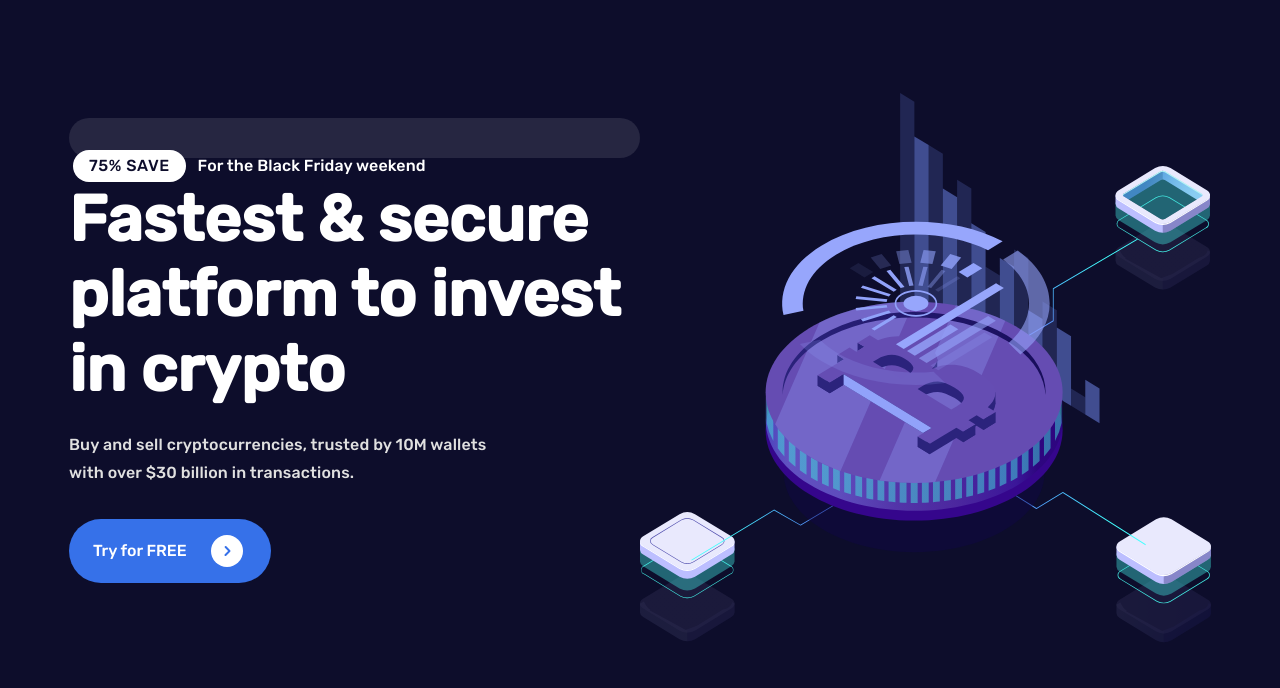
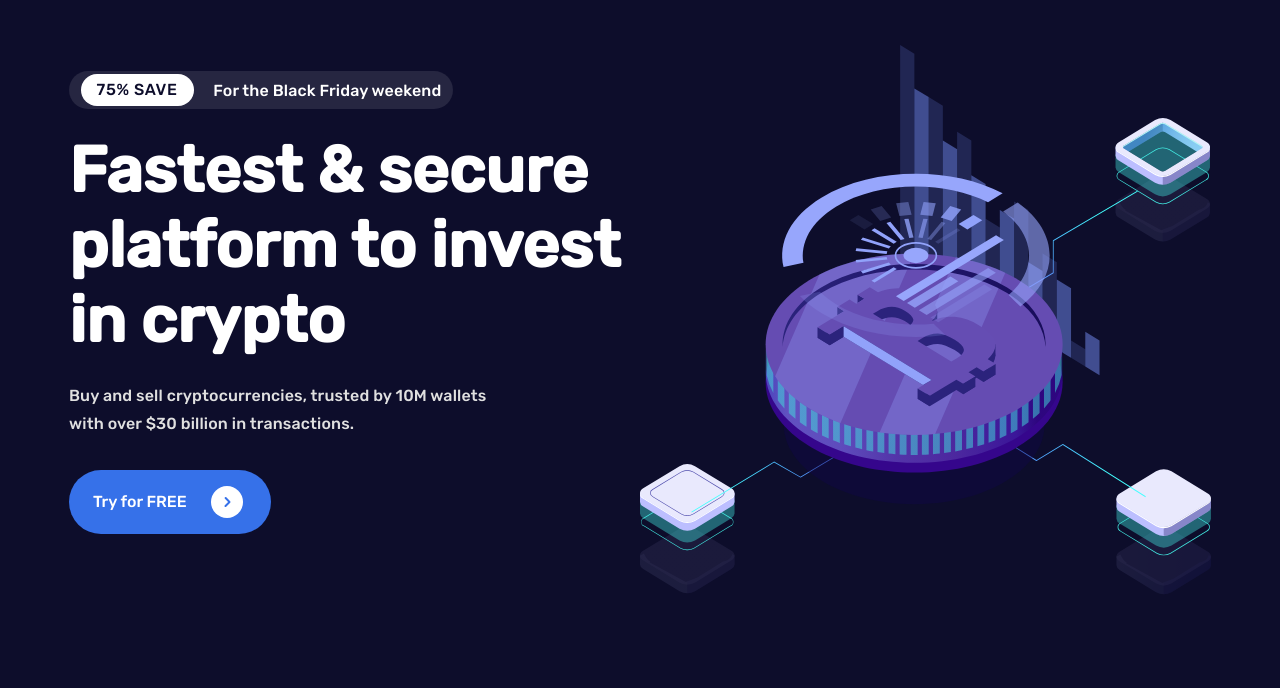
Before and after one commit to uabdirasul/Crappo, a plain HTML site: page index.html in a window 1280 px wide. Shown: the part 106-794 px from the top of the page. Drawn offline with Linux system fonts and the light colour scheme.

Commit message:
fix issues

```diff
--- a/css/style.css
+++ b/css/style.css
@@ -122,7 +122,7 @@ img {
 /* hero */
 .hero {
   color: #fff;
-  padding-top: 4rem;
+  padding-top: 1rem;
 }
 
 .hero__container {
@@ -137,10 +137,13 @@ img {
 .discount__info {
   border-radius: 2rem;
   background: rgba(255, 255, 255, 0.1);
-  height: 2.5rem;
-  padding: 0.6rem 0.25rem;
+  padding: 0rem 0.25rem;
   font-size: 1rem;
   margin-bottom: 1.5rem;
+  padding: 0.2rem 0;
+  width: 24rem;
+  white-space: nowrap;
+  text-align: center;
 }
 
 .discount {
@@ -152,14 +155,17 @@ img {
   font-weight: 500;
   line-height: 1.5rem;
   letter-spacing: 0.039rem;
+  margin: 0;
+  margin-right: 1rem;
 }
 
 .discount__descr {
   display: inline-block;
-  padding: 0.5rem;
   font-weight: 400;
   line-height: 1.75rem;
   letter-spacing: 0.009rem;
+  vertical-align: middle;
+  margin: 0;
 }
 
 /* hero-info */
```
